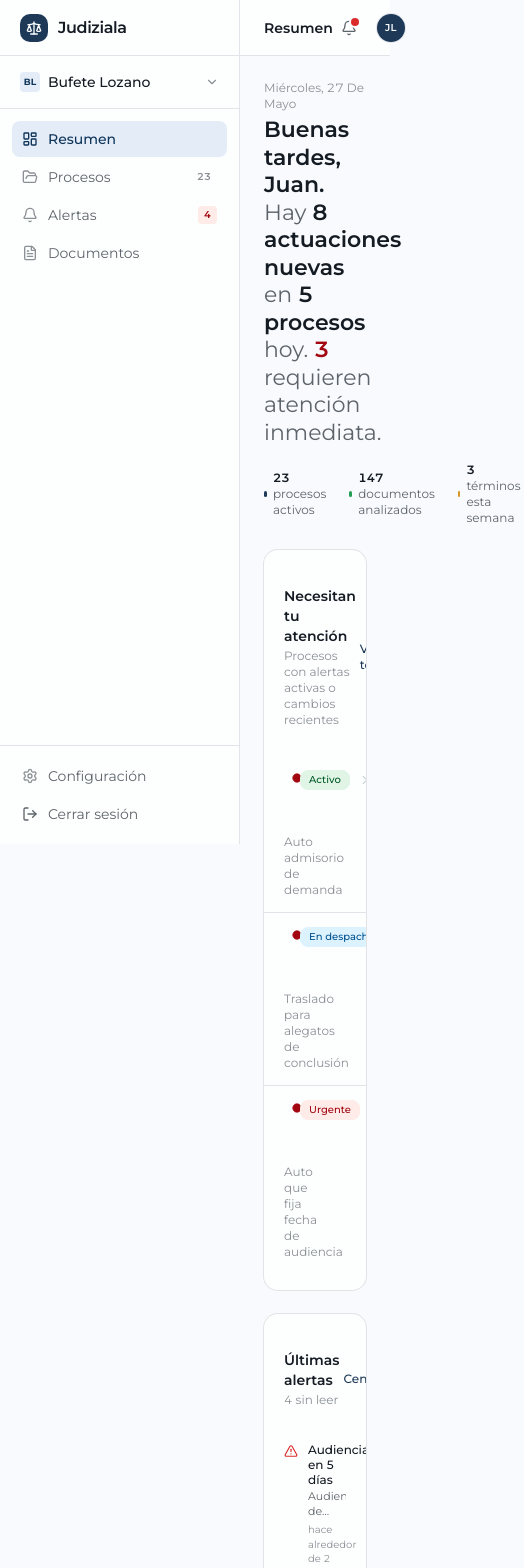
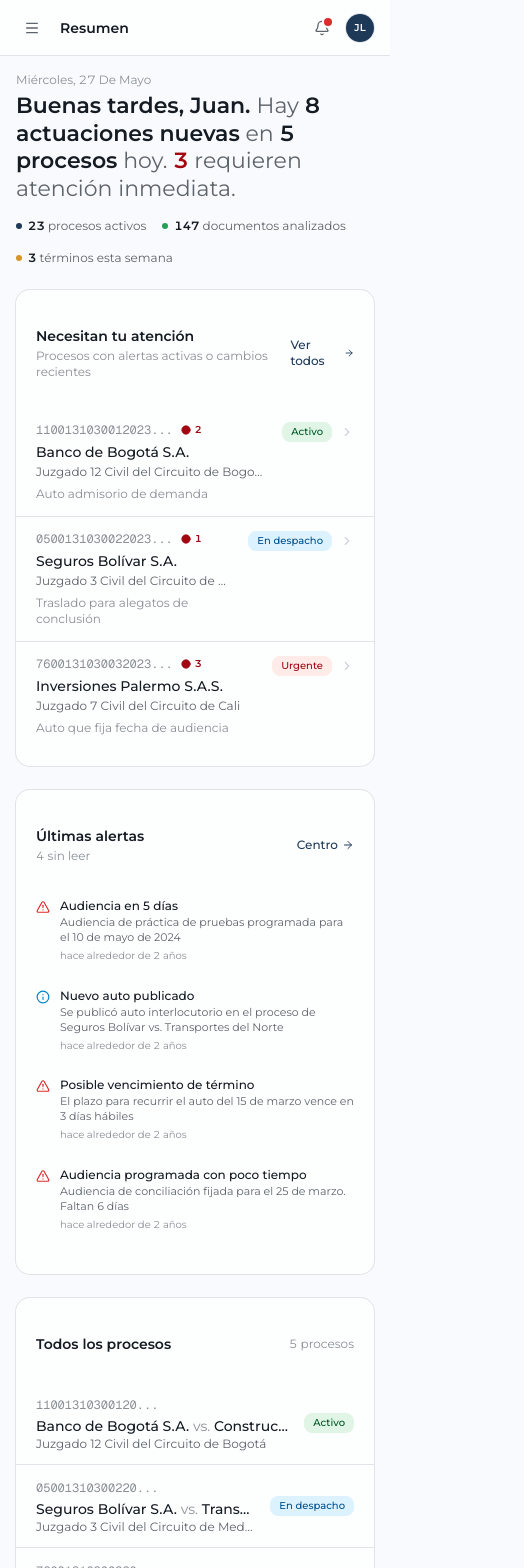
Before and after one commit to wthoutjc/judiziala, a Next.js app: page /dashboard in a window 390 px wide. Shown: the top 1568 px of the page, 524 px wide, since content can reach past the window. Built offline with nearby package versions, Linux system fonts and the light colour scheme.

Commit message:
refactor: update dashboard layout with SidebarProvider and DashboardShell, improve padding in various pages

```diff
--- a/src/app/(dashboard)/alertas/page.tsx
+++ b/src/app/(dashboard)/alertas/page.tsx
@@ -71,7 +71,7 @@ export default function AlertasPage() {
   return (
     <>
       <Header title="Alertas" />
-      <main className="flex-1 p-6 max-w-[1280px] w-full">
+      <main className="flex-1 p-4 sm:p-6 max-w-[1280px] w-full">
         {/* Top bar */}
         <div className="flex items-center justify-between mb-5">
           <div className="flex items-center gap-2">
@@ -98,7 +98,7 @@ export default function AlertasPage() {
         </div>
 
         {/* Filter tabs */}
-        <div className="flex items-center gap-1 mb-5 bg-[var(--sunken)] rounded-lg p-1 w-fit">
+        <div className="flex items-center gap-1 mb-5 bg-[var(--sunken)] rounded-lg p-1 overflow-x-auto">
           {filtros.map((f) => (
             <button
               key={f.key}
--- a/src/app/(dashboard)/dashboard/page.tsx
+++ b/src/app/(dashboard)/dashboard/page.tsx
@@ -69,7 +69,7 @@ export default function DashboardPage() {
   return (
     <>
       <Header title="Resumen" />
-      <main className="flex-1 p-6 max-w-[1280px] w-full">
+      <main className="flex-1 p-4 sm:p-6 max-w-[1280px] w-full">
         {/* Command strip: narrative summary, not a hero-metric grid */}
         <section className="mb-6">
           <p className="text-xs text-[var(--ink-subtle)] capitalize tabular">{hoy}</p>
@@ -91,7 +91,7 @@ export default function DashboardPage() {
             </span>
           </h2>
 
-          <div className="flex items-center gap-5 mt-4 text-xs">
+          <div className="flex items-center gap-4 sm:gap-5 mt-4 text-xs flex-wrap">
             <div className="flex items-center gap-1.5">
               <span className="w-1.5 h-1.5 rounded-full bg-[var(--brand)]" />
               <span className="text-[var(--ink-muted)]">
@@ -248,25 +248,27 @@ export default function DashboardPage() {
                   <Link
                     key={proceso.id}
                     href={`/procesos/${proceso.id}`}
-                    className="grid grid-cols-[1fr_2fr_1fr_auto] items-center gap-4 px-5 py-3 hover:bg-[var(--sunken)] transition-colors"
+                    className="flex items-center justify-between px-5 py-3 hover:bg-[var(--sunken)] transition-colors"
                   >
-                    <span className="text-xs font-mono text-[var(--ink-subtle)] truncate tabular">
+                    <div className="min-w-0 flex-1">
+                      <span className="text-xs font-mono text-[var(--ink-subtle)] tabular">
                         {proceso.radicado.slice(0, 14)}...
                       </span>
-                    <div className="min-w-0">
-                      <p className="text-sm font-medium text-[var(--ink)] truncate">
+                      <p className="text-sm font-medium text-[var(--ink)] truncate mt-0.5">
                         {proceso.partes.demandante}{" "}
                         <span className="text-[var(--ink-subtle)] font-normal">vs.</span>{" "}
                         {proceso.partes.demandado}
                       </p>
                       <p className="text-xs text-[var(--ink-muted)] truncate">{proceso.despacho}</p>
                     </div>
-                    <span className="text-xs text-[var(--ink-subtle)] tabular">
+                    <div className="flex items-center gap-3 ml-4 flex-shrink-0">
+                      <span className="hidden sm:block text-xs text-[var(--ink-subtle)] tabular">
                         {proceso.fechaUltimaActuacion}
                       </span>
                       <Badge variant="outline" className={`text-[10px] h-5 px-2 font-medium border ${cfg.className}`}>
                         {cfg.label}
                       </Badge>
+                    </div>
                   </Link>
                 )
               })}
--- a/src/app/(dashboard)/documentos/[id]/page.tsx
+++ b/src/app/(dashboard)/documentos/[id]/page.tsx
@@ -30,7 +30,7 @@ export default function DocumentoPage() {
   return (
     <>
       <Header title="Documento" />
-      <main className="flex-1 flex flex-col p-6 max-w-[1280px] w-full">
+      <main className="flex-1 flex flex-col p-4 sm:p-6 max-w-[1280px] w-full">
         <Link
           href="/procesos/1"
           className="inline-flex items-center gap-1.5 text-xs text-[var(--ink-muted)] hover:text-[var(--ink)] mb-4 transition-colors"
--- a/src/app/(dashboard)/layout.tsx
+++ b/src/app/(dashboard)/layout.tsx
@@ -1,14 +1,10 @@
-import { Sidebar } from "@/components/layout/sidebar"
+import { SidebarProvider } from "@/components/layout/sidebar-context"
+import { DashboardShell } from "@/components/layout/dashboard-shell"
 
-export default function DashboardLayout({
-  children,
-}: {
-  children: React.ReactNode
-}) {
+export default function DashboardLayout({ children }: { children: React.ReactNode }) {
   return (
-    <div className="flex min-h-screen bg-[var(--canvas)]">
-      <Sidebar />
-      <div className="flex-1 flex flex-col min-w-0">{children}</div>
-    </div>
+    <SidebarProvider>
+      <DashboardShell>{children}</DashboardShell>
+    </SidebarProvider>
   )
 }
--- a/src/app/(dashboard)/procesos/[id]/page.tsx
+++ b/src/app/(dashboard)/procesos/[id]/page.tsx
@@ -62,7 +62,7 @@ export default function ProcesoPage({ params }: { params: { id: string } }) {
   return (
     <>
       <Header title="Proceso" />
-      <main className="flex-1 p-6 max-w-[1280px] w-full">
+      <main className="flex-1 p-4 sm:p-6 max-w-[1280px] w-full">
         {/* Back */}
         <Link
           href="/dashboard"
--- a/src/app/(dashboard)/procesos/page.tsx
+++ b/src/app/(dashboard)/procesos/page.tsx
@@ -31,7 +31,7 @@ export default function ProcesosPage() {
   return (
     <>
       <Header title="Procesos" />
-      <main className="flex-1 p-6 max-w-[1280px] w-full">
+      <main className="flex-1 p-4 sm:p-6 max-w-[1280px] w-full">
         <div className="flex items-center justify-between mb-5 gap-4">
           <div>
             <p className="text-sm text-[var(--ink-muted)]">
--- /dev/null
+++ b/src/components/layout/dashboard-shell.tsx
@@ -0,0 +1,35 @@
+"use client"
+
+import { Sidebar } from "./sidebar"
+import { useSidebar } from "./sidebar-context"
+import { cn } from "@/lib/utils"
+
+export function DashboardShell({ children }: { children: React.ReactNode }) {
+  const { isOpen, close } = useSidebar()
+
+  return (
+    <div className="flex min-h-screen bg-[var(--canvas)]">
+      {/* Mobile overlay */}
+      {isOpen && (
+        <div
+          className="fixed inset-0 z-20 bg-black/25 lg:hidden"
+          onClick={close}
+          aria-hidden="true"
+        />
+      )}
+
+      {/* Sidebar wrapper: fixed overlay on mobile, in-flow on desktop */}
+      <div
+        className={cn(
+          "fixed inset-y-0 left-0 z-30 flex-shrink-0 transition-transform duration-200 ease-out",
+          "lg:relative lg:translate-x-0",
+          isOpen ? "translate-x-0" : "-translate-x-full lg:translate-x-0"
+        )}
+      >
+        <Sidebar />
+      </div>
+
+      <div className="flex-1 flex flex-col min-w-0">{children}</div>
+    </div>
+  )
+}
--- a/src/components/layout/header.tsx
+++ b/src/components/layout/header.tsx
@@ -1,14 +1,25 @@
 "use client"
 
-import { Bell, Search, Command } from "lucide-react"
+import { Bell, Search, Command, Menu } from "lucide-react"
 import { Avatar, AvatarFallback } from "@/components/ui/avatar"
+import { useSidebar } from "./sidebar-context"
 
 export function Header({ title }: { title: string }) {
+  const { open } = useSidebar()
+
   return (
-    <header className="h-14 border-b border-[var(--line)] bg-[var(--surface)] flex items-center justify-between px-6 sticky top-0 z-10">
-      <h1 className="font-semibold text-[var(--ink)] text-sm">{title}</h1>
+    <header className="h-14 border-b border-[var(--line)] bg-[var(--surface)] flex items-center gap-3 px-4 sm:px-6 sticky top-0 z-10">
+      <button
+        onClick={open}
+        aria-label="Abrir menú"
+        className="lg:hidden w-8 h-8 flex items-center justify-center rounded-md text-[var(--ink-muted)] hover:bg-[var(--sunken)] transition-colors flex-shrink-0"
+      >
+        <Menu className="w-4 h-4" />
+      </button>
 
-      <div className="flex items-center gap-3">
+      <h1 className="font-semibold text-[var(--ink)] text-sm flex-1">{title}</h1>
+
+      <div className="flex items-center gap-2 sm:gap-3">
         <button className="hidden md:flex items-center gap-2 h-8 px-3 rounded-md border border-[var(--line)] bg-[var(--canvas)] text-xs text-[var(--ink-subtle)] hover:border-[var(--line-strong)] hover:text-[var(--ink-muted)] transition-colors w-64 group">
           <Search className="w-3.5 h-3.5" />
           <span>Buscar radicado, partes...</span>
--- /dev/null
+++ b/src/components/layout/sidebar-context.tsx
@@ -0,0 +1,18 @@
+"use client"
+
+import { createContext, useContext, useState } from "react"
+
+type SidebarCtx = { isOpen: boolean; open: () => void; close: () => void }
+
+const SidebarContext = createContext<SidebarCtx>({ isOpen: false, open: () => {}, close: () => {} })
+
+export function SidebarProvider({ children }: { children: React.ReactNode }) {
+  const [isOpen, setIsOpen] = useState(false)
+  return (
+    <SidebarContext.Provider value={{ isOpen, open: () => setIsOpen(true), close: () => setIsOpen(false) }}>
+      {children}
+    </SidebarContext.Provider>
+  )
+}
+
+export const useSidebar = () => useContext(SidebarContext)
--- a/src/components/layout/sidebar.tsx
+++ b/src/components/layout/sidebar.tsx
@@ -13,8 +13,10 @@ import {
   Settings,
   LogOut,
   ChevronDown,
+  X,
 } from "lucide-react"
 import { cn } from "@/lib/utils"
+import { useSidebar } from "./sidebar-context"
 
 const navItems = [
   { label: "Resumen", href: "/dashboard", icon: LayoutDashboard },
@@ -26,6 +28,7 @@ const navItems = [
 export function Sidebar() {
   const pathname = usePathname()
   const [signingOut, setSigningOut] = useState(false)
+  const { close } = useSidebar()
 
   const handleSignOut = async () => {
     setSigningOut(true)
@@ -33,15 +36,22 @@ export function Sidebar() {
   }
 
   return (
-    <aside className="w-60 flex-shrink-0 bg-[var(--surface)] border-r border-[var(--line)] flex flex-col h-screen sticky top-0">
+    <aside className="w-60 flex-shrink-0 bg-[var(--surface)] border-r border-[var(--line)] flex flex-col h-screen">
       {/* Logo */}
       <div className="h-14 flex items-center px-5 border-b border-[var(--line)]">
-        <div className="flex items-center gap-2.5">
-          <div className="w-7 h-7 bg-[var(--brand)] rounded-lg flex items-center justify-center">
+        <div className="flex items-center gap-2.5 flex-1 min-w-0">
+          <div className="w-7 h-7 bg-[var(--brand)] rounded-lg flex items-center justify-center flex-shrink-0">
             <Scale className="w-4 h-4 text-[oklch(0.99_0.004_250)]" />
           </div>
           <span className="font-semibold text-[var(--ink)] tracking-tight">Judiziala</span>
         </div>
+        <button
+          onClick={close}
+          aria-label="Cerrar menú"
+          className="lg:hidden w-8 h-8 flex items-center justify-center rounded-md text-[var(--ink-muted)] hover:bg-[var(--sunken)] transition-colors flex-shrink-0"
+        >
+          <X className="w-4 h-4" />
+        </button>
       </div>
 
       {/* Workspace selector */}
@@ -70,8 +80,9 @@ export function Sidebar() {
             <Link
               key={item.href}
               href={item.href}
+              onClick={close}
               className={cn(
-                "flex items-center justify-between px-2.5 py-2 rounded-md text-sm transition-colors group",
+                "flex items-center justify-between px-2.5 py-2.5 lg:py-2 rounded-md text-sm transition-colors group",
                 isActive
                   ? "bg-[var(--brand-soft)] text-[var(--brand-ink)] font-medium"
                   : "text-[var(--ink-muted)] hover:text-[var(--ink)] hover:bg-[var(--sunken)]"
@@ -109,7 +120,8 @@ export function Sidebar() {
       <div className="px-3 py-3 border-t border-[var(--line)] space-y-0.5">
         <Link
           href="/settings"
-          className="flex items-center gap-2.5 px-2.5 py-2 rounded-md text-sm text-[var(--ink-muted)] hover:text-[var(--ink)] hover:bg-[var(--sunken)] transition-colors"
+          onClick={close}
+          className="flex items-center gap-2.5 px-2.5 py-2.5 lg:py-2 rounded-md text-sm text-[var(--ink-muted)] hover:text-[var(--ink)] hover:bg-[var(--sunken)] transition-colors"
         >
           <Settings className="w-4 h-4 text-[var(--ink-subtle)]" />
           Configuración
@@ -118,7 +130,7 @@ export function Sidebar() {
           type="button"
           onClick={handleSignOut}
           disabled={signingOut}
-          className="w-full flex items-center gap-2.5 px-2.5 py-2 rounded-md text-sm text-[var(--ink-muted)] hover:text-[var(--danger)] hover:bg-[var(--danger-soft)] transition-colors disabled:opacity-50"
+          className="w-full flex items-center gap-2.5 px-2.5 py-2.5 lg:py-2 rounded-md text-sm text-[var(--ink-muted)] hover:text-[var(--danger)] hover:bg-[var(--danger-soft)] transition-colors disabled:opacity-50"
         >
           <LogOut className="w-4 h-4" />
           {signingOut ? "Cerrando sesión..." : "Cerrar sesión"}
```
Lines whose indentation alone changed are shown as unchanged.
